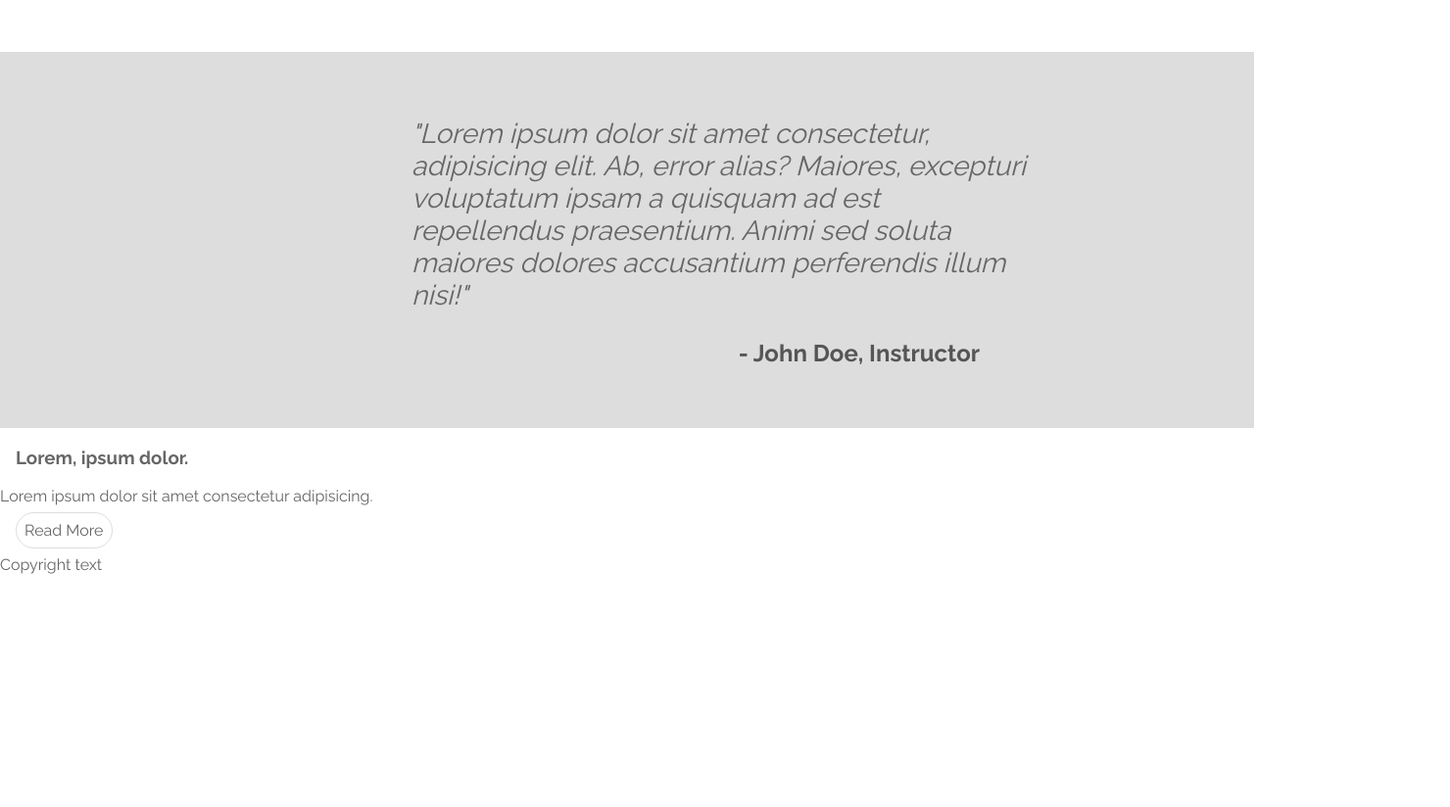
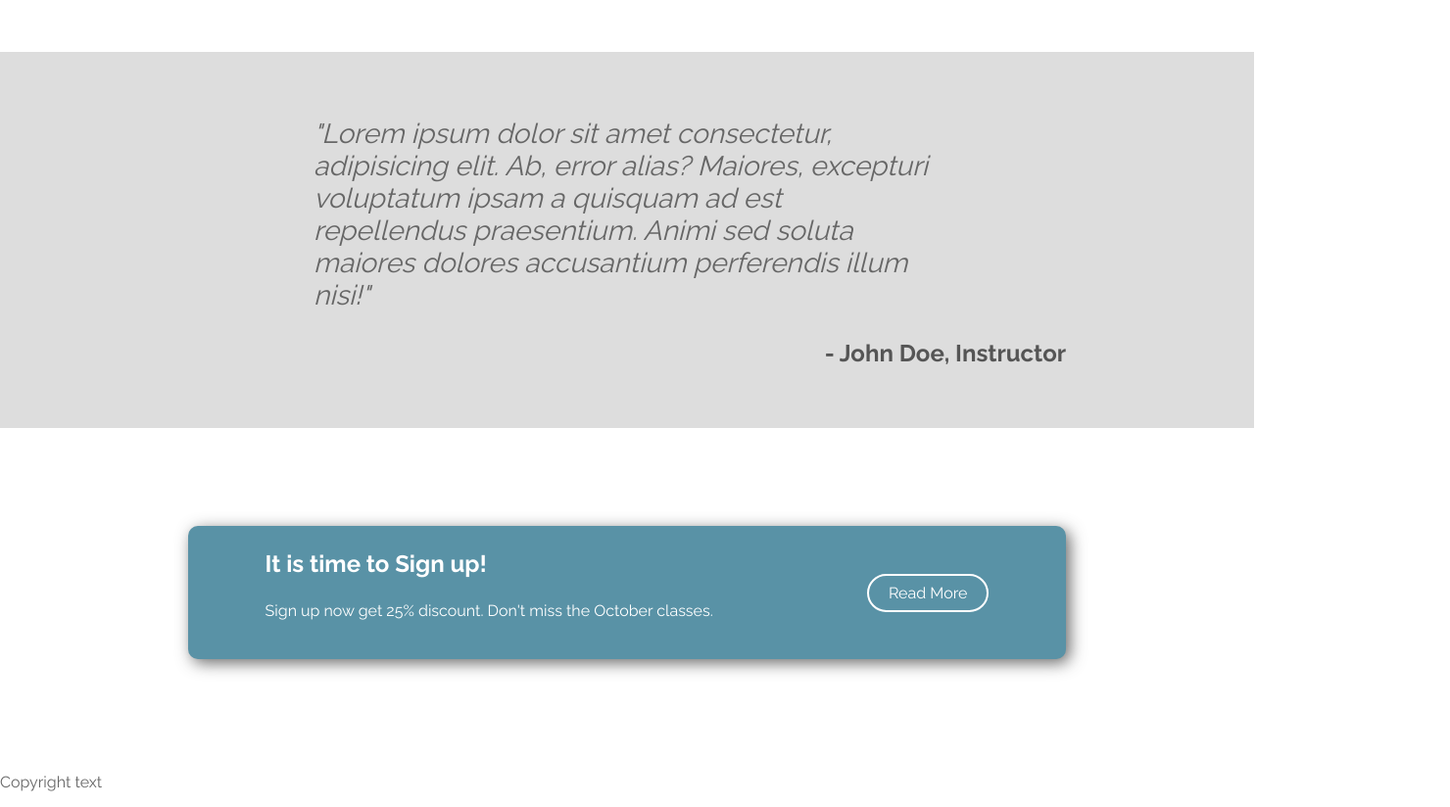
Before and after one commit to OZANAYYILDIZ/project-landing-page, a plain HTML site: page index.html in a window 1280 px wide. Shown: the part 1140-1964 px from the top of the page at 98% size, 1480 px wide, since content can reach past the window. Before the commit the page ends 1742 px from the top, so only its background shows below. Drawn offline with Linux system fonts and the light colour scheme.

Commit message:
style the call to action section

```diff
--- a/css/style.css
+++ b/css/style.css
@@ -18,13 +18,13 @@ a {
 
 .button {
     border: solid 2px #fff;
-    padding: 8px;
+    padding: 8px 20px;
     border-radius: 20px;
 }
 
 .button-gray {
     border: solid 1px #ddd;
-    padding: 8px;
+    padding: 8px 20px;
     border-radius: 20px;
     margin-left: 16px;
 }
@@ -136,14 +136,43 @@ nav {
 .quote-text {
     font-size: 28px;
     width: 50%;
-    padding: 0 15em;
+    padding-left: 25%;
 }
 
 .author-name {
     font-size: 24px;
     font-weight: 700;
-    width: 50%;
+    padding-right: 15%;
     text-align: end;
-    padding: 0 15em;
     color: #555;
 }
+
+/* styling of call to action */
+
+.action-flex {
+    display: flex;
+    justify-content: center;
+}
+
+.action {
+    display: flex;
+    align-items: center;
+    justify-content: space-around;
+    background-color: #5992A6;
+    -webkit-box-shadow: 4px 4px 16px 0px rgba(51,51,51,0.73);
+    -moz-box-shadow: 4px 4px 16px 0px rgba(51,51,51,0.73);
+    box-shadow: 4px 4px 16px 0px rgba(51,51,51,0.73);
+    border-radius: 10px;
+    width: 70%;
+    margin: 100px auto;
+    color: #fff;
+}
+
+.action-text h3 {
+    padding-left: 0;
+    font-size: 24px;
+}
+
+.action-text p {
+    padding-bottom: 24px;
+}
--- a/index.html
+++ b/index.html
@@ -88,12 +88,14 @@
     <!-- Quote Section - Ends -->
 
     <!-- Call to Action - Starts -->
-    <div class="action">
-        <div class="action-text">
-            <h3>Lorem, ipsum dolor.</h3>
-            <p>Lorem ipsum dolor sit amet consectetur adipisicing.</p>
+    <div class="action-flex">
+        <div class="action">
+            <div class="action-text">
+                <h3>It is time to Sign up!</h3>
+                <p>Sign up now get 25% discount. Don't miss the October classes.</p>
+            </div>
+            <div><a class="button" href="#">Read More</a></div>
         </div>
-        <div><a class="button-gray" href="#">Read More</a></div>
     </div>
     <!-- Call to Action - Ends -->
 
```
